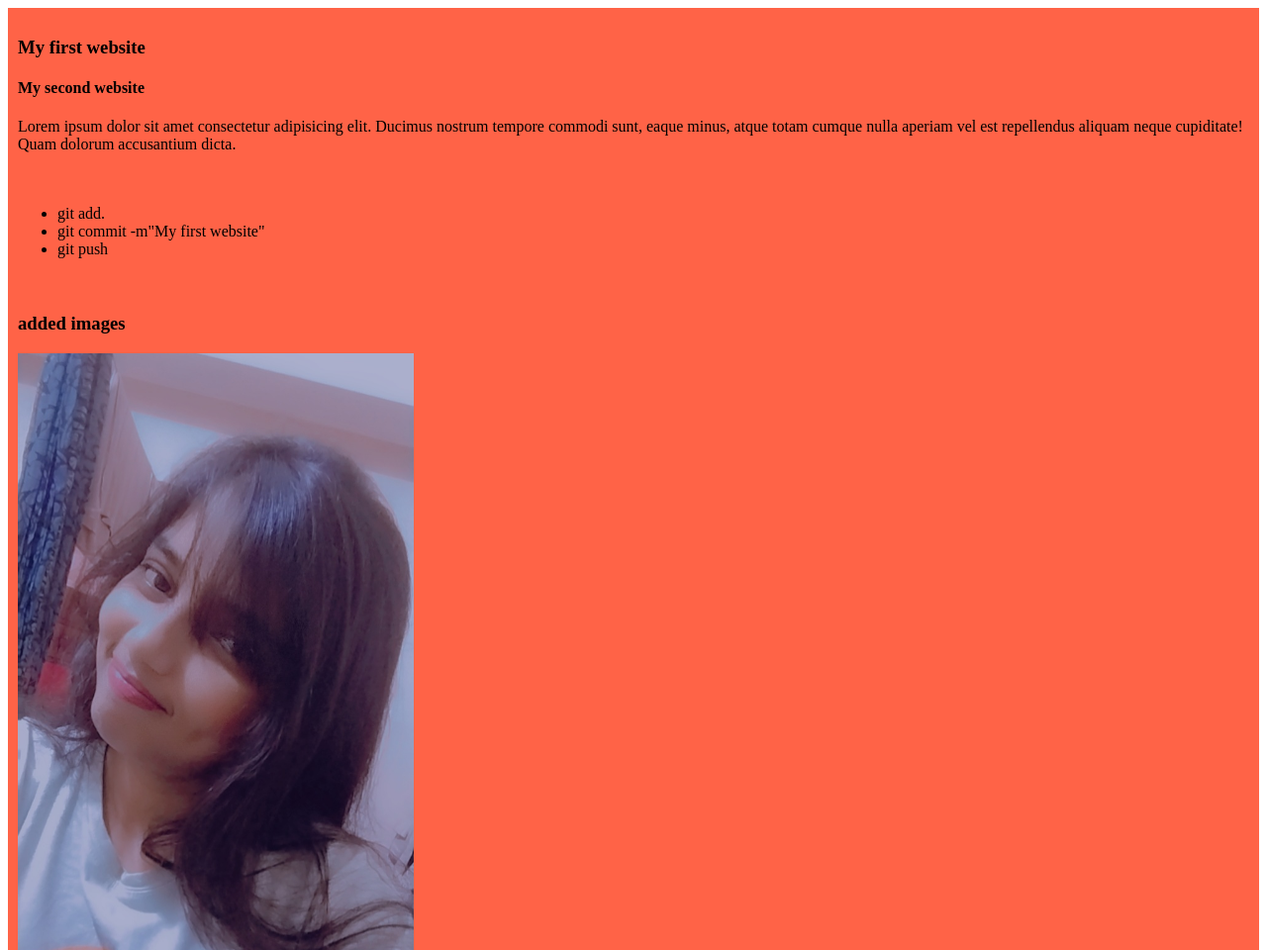
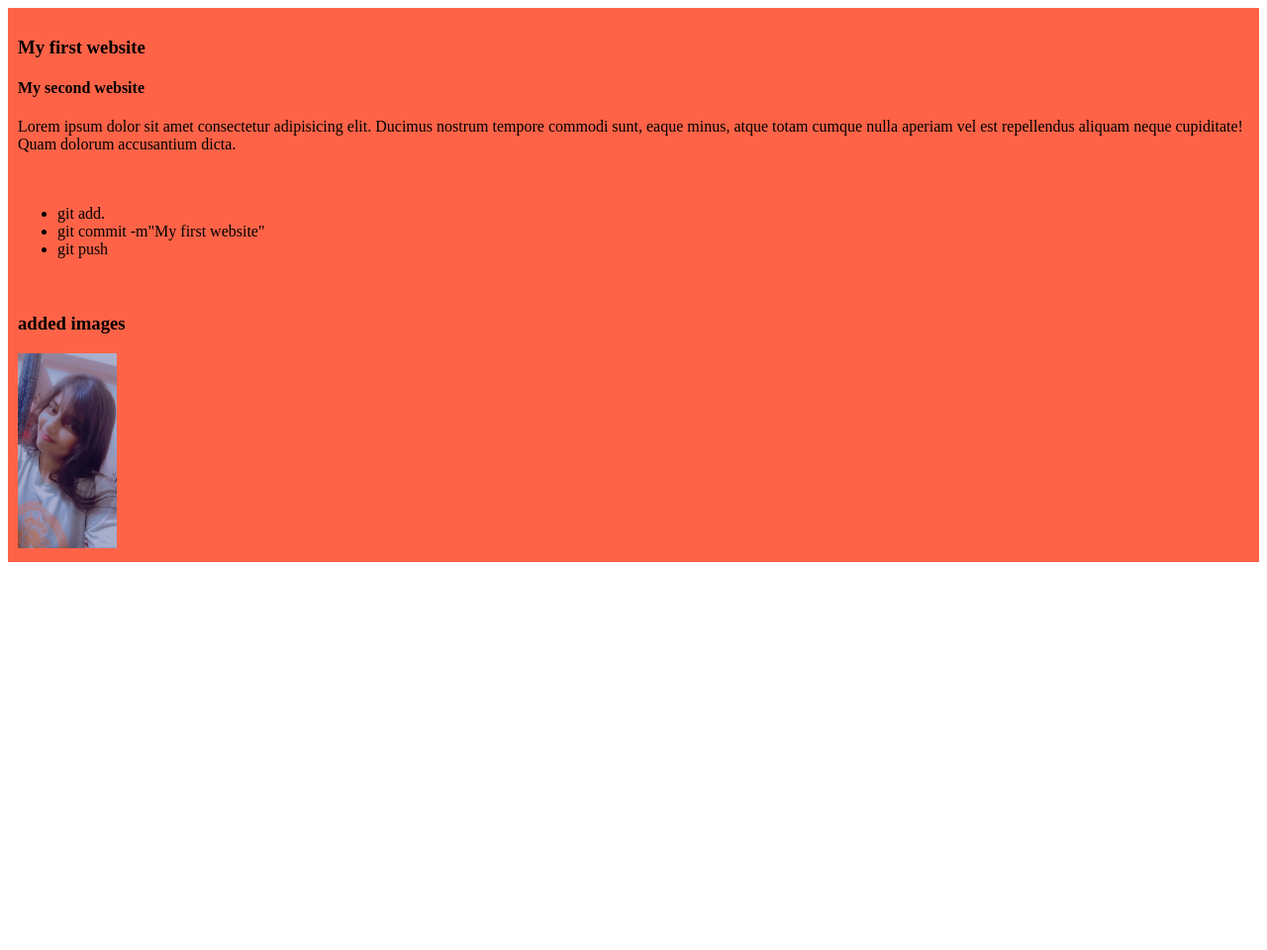
Before and after one commit to jui-9545/my-simple--website, a plain HTML site: page index.html in a window 1280 px wide. Shown: the top 960 px of the page at 99% size. After the commit the page ends 800 px from the top, so only its background shows below. Drawn offline with Linux system fonts and the light colour scheme.

Commit message:
change img

```diff
--- a/index.html
+++ b/index.html
@@ -22,7 +22,7 @@
 
         <div>
             <h3>added images</h3>
-            <img width="400px" src="images/WhatsApp Image 2022-11-07 at 16.34.05.jpg" alt="">
+            <img width="100px" src="images/WhatsApp Image 2022-11-07 at 16.34.05.jpg" alt="">
         </div>
 
 </body>
```
